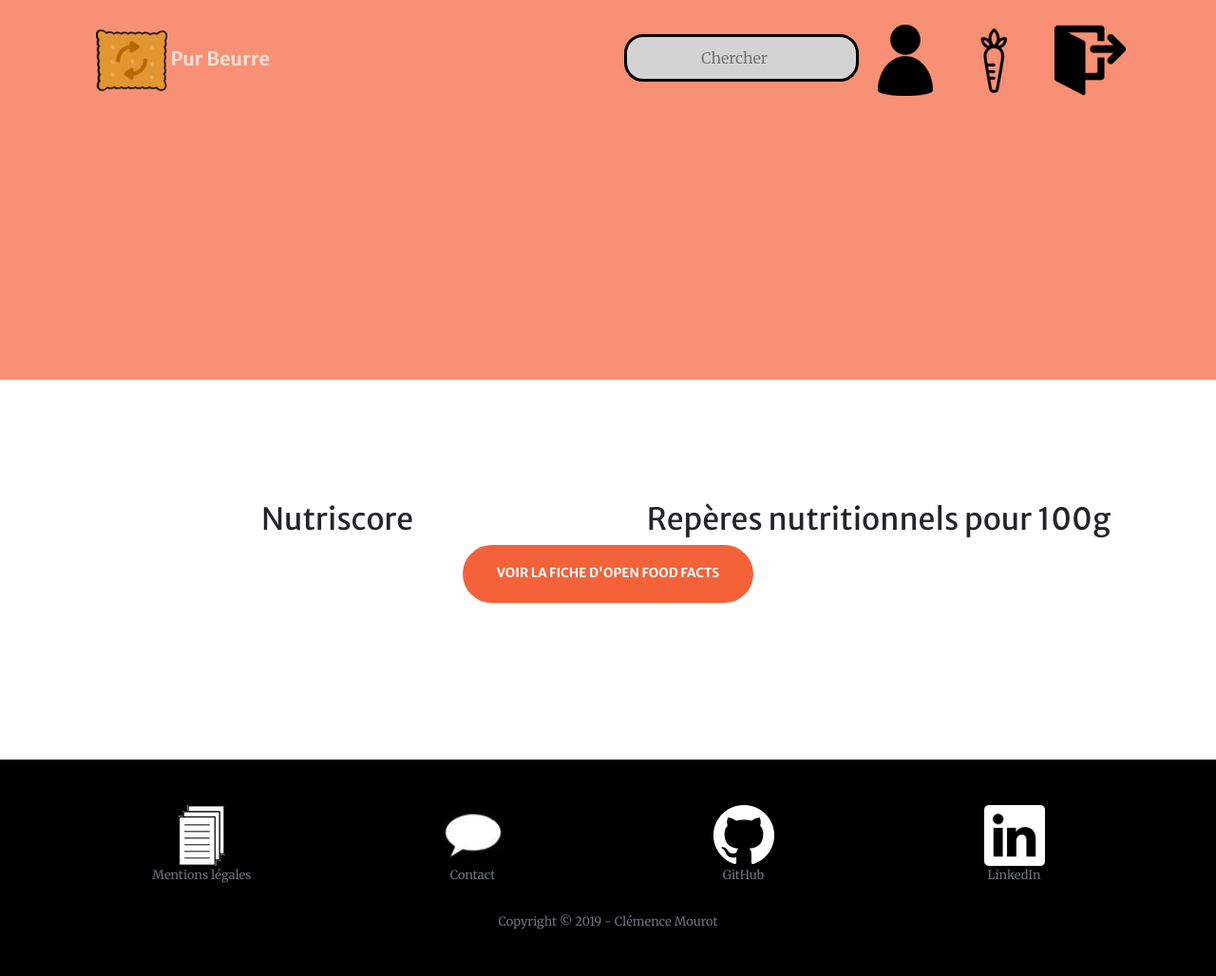
After one commit to aspidistras/pur-beurre, a Django app: page /product/ in a window 1280 px wide. The commit adds this page. Shown: the whole page at 95% size. Run offline with Django 3.2, Linux system fonts and the light colour scheme; parts of the project's set-up code (start-up, migrations or seed data) failed here and were passed over; some libraries are stand-ins or nearby versions.

```diff
--- /dev/null
+++ b/food_platform/open_food_facts/constants.py
@@ -0,0 +1,4 @@
+CATEGORIES_LIST_URL = "https://fr.openfoodfacts.org/categories.json"
+PRODUCTS_LIST_URL = "https://fr.openfoodfacts.org/nutrition-grade/{}.json"
+
+SCORES_LIST = ['a', 'b', 'c', 'd', 'e']
--- a/food_platform/open_food_facts/models.py
+++ b/food_platform/open_food_facts/models.py
@@ -6,12 +6,13 @@ from django.forms import ModelForm
 
 class Category(models.Model):
     name = models.CharField(max_length=100, unique=True)
+    id = models.CharField(max_length=100, unique=True)
 
 
 class Product(models.Model):
     name = models.CharField(max_length=100, unique=True)
     score = models.IntegerField()
-    category_id = models.ForeignKey(Category, on_delete=models.CASCADE)
+    category_id = models.ManyToManyField(Category.id)
 
 
 class User(models.Model):
--- a/food_platform/open_food_facts/static/css/style.css
+++ b/food_platform/open_food_facts/static/css/style.css
@@ -145,3 +145,14 @@ input {
     font-size: 2em;
     color: #f4623a;
 }
+
+#product {
+    height: 50vh;
+    background-color: #f4623a;
+    opacity: 0.7;
+
+}
+
+#product-page {
+    height: 100vh;
+}
--- /dev/null
+++ b/food_platform/open_food_facts/templates/open_food_facts/product.html
@@ -0,0 +1,38 @@
+{% extends 'open_food_facts/base.html' %}
+{% load static %}
+
+{% block content %}
+
+<div id="product-page">
+    <header class="" id="product">
+    <div class="container">
+      <div class="row align-items-center justify-content-center text-center">
+
+      </div>
+    </div>
+ </header>
+
+    <section class="page-section" id="contact">
+        <div class="container">
+          <div class="row justify-content-center">
+            <div class="col-lg-6 text-center">
+              <h2 class="mt-0">Nutriscore</h2>
+            </div>
+              <div class="col-lg-6 text-center">
+                  <h2 class="mt-0">Repères  nutritionnels pour 100g</h2>
+              </div>
+          </div>
+          <div class="row justify-content-center">
+            <div class="col-lg-8 text-center">
+                <a class="btn btn-primary btn-xl js-scroll-trigger" href="#about">Voir la fiche d'Open Food Facts</a>
+            </div>
+          </div>
+        </div>
+    </section>
+</div>
+
+
+
+
+
+{% endblock %}
--- a/food_platform/open_food_facts/urls.py
+++ b/food_platform/open_food_facts/urls.py
@@ -8,6 +8,7 @@ urlpatterns = [
     url(r'^user/$', views.get_user),
     url(r'^thanks/$', views.thanks),
     url(r'^login/$', views.user_login),
-    url(r'^login-error/$', views.login_error),
+    url(r'^product/$', views.product),
     url(r'^account/$', views.account),
+    url(r'^logout/$', views.user_logout),
 ]
--- a/food_platform/open_food_facts/views.py
+++ b/food_platform/open_food_facts/views.py
@@ -6,7 +6,7 @@ from django.shortcuts import render
 from django.http import HttpResponseRedirect, HttpResponse
 from django.template import loader
 from django.contrib.auth.models import User
-from django.contrib.auth import authenticate, login
+from django.contrib.auth import authenticate, login, logout
 from .models import UserForm
 from .forms import LoginForm
 
@@ -69,11 +69,16 @@ def user_login(request):
     return render(request, 'open_food_facts/login.html', {'form': form})
 
 
-def login_error(request):
-    template = loader.get_template("open_food_facts/login-error.html")
+def account(request):
+    template = loader.get_template("open_food_facts/account.html")
     return HttpResponse(template.render(request=request))
 
 
-def account(request):
-    template = loader.get_template("open_food_facts/account.html")
+def product(request):
+    template = loader.get_template("open_food_facts/product.html")
     return HttpResponse(template.render(request=request))
+
+
+def user_logout(request):
+    logout(request)
+    return HttpResponseRedirect('/')
--- a/requirements.txt
+++ b/requirements.txt
@@ -3,3 +3,4 @@ django-debug-toolbar==1.11
 psycopg2==2.8.2
 pytz==2019.1
 sqlparse==0.3.0
+requests==2.22.0
```
Also changed, not shown: food_platform/open_food_facts/methods.py (added, +31 -0 lines).
